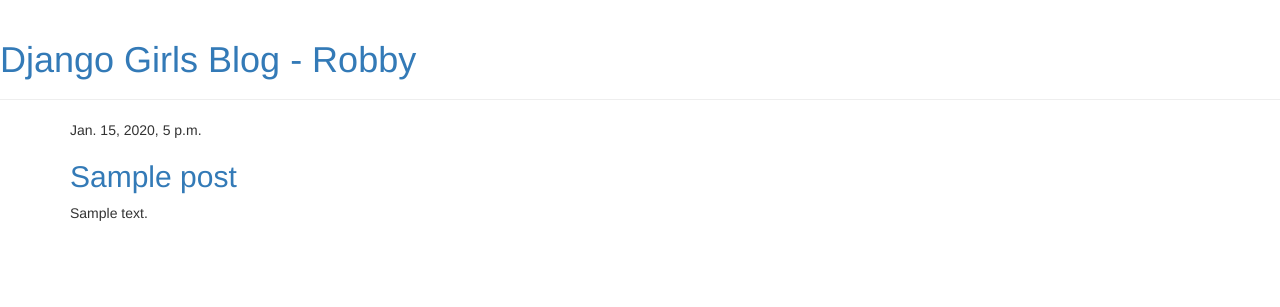
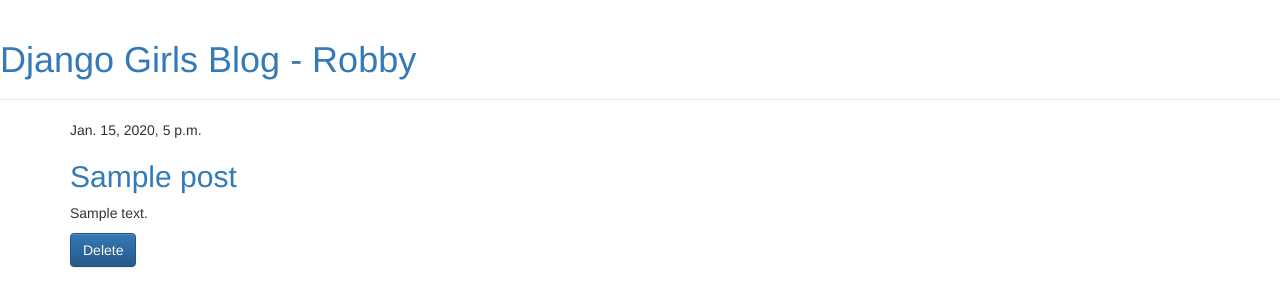
Before and after one commit to imrobbyrc/myblog-django, a Django app: page / in a window 1280 px wide. Shown: the top 307 px of the page. Run offline with Django 3.2, Linux system fonts and the light colour scheme; tables that the repository leaves empty hold one stand-in row (values such as "Sample post"); some libraries are stand-ins or nearby versions.

Commit message:
add delete

```diff
--- a/myblog/blog/templates/blog/post_list.html
+++ b/myblog/blog/templates/blog/post_list.html
@@ -8,6 +8,7 @@
             </div>
             <h2><a href="{% url 'blog:post_detail' pk=post.pk %}">{{ post.title }}</a></h2>
             <p>{{ post.text|linebreaksbr }}</p>
+            <a href="{% url 'blog:post_delete' pk=post.pk %}" class="btn btn-primary">Delete</a>
         </div>
     {% endfor %}
 {% endblock contents %}
--- a/myblog/blog/urls.py
+++ b/myblog/blog/urls.py
@@ -8,4 +8,5 @@ urlpatterns = [
     path('post/<int:pk>/', views.post_detail, name='post_detail'),
     path('post/new/', views.post_new, name='post_new'),
     path('post/<int:pk>/edit/', views.post_edit, name='post_edit'),
+    path('post/delete/<int:pk>',views.post_delete,name="post_delete")
 ]
--- a/myblog/blog/views.py
+++ b/myblog/blog/views.py
@@ -34,7 +34,11 @@ def post_edit(request, pk):
             post.author = request.user
             post.published_date = timezone.now()
             post.save()
-            return redirect('post_detail', pk=post.pk)
+            return redirect('blog:post_detail', pk=post.pk)
     else:
         form = PostForm(instance=post)
     return render(request, 'blog/post_edit.html', {'form': form})
+
+def post_delete(request, pk):
+    delete = Post.objects.filter(id=pk).delete()
+    return redirect('blog:post_list')
```
